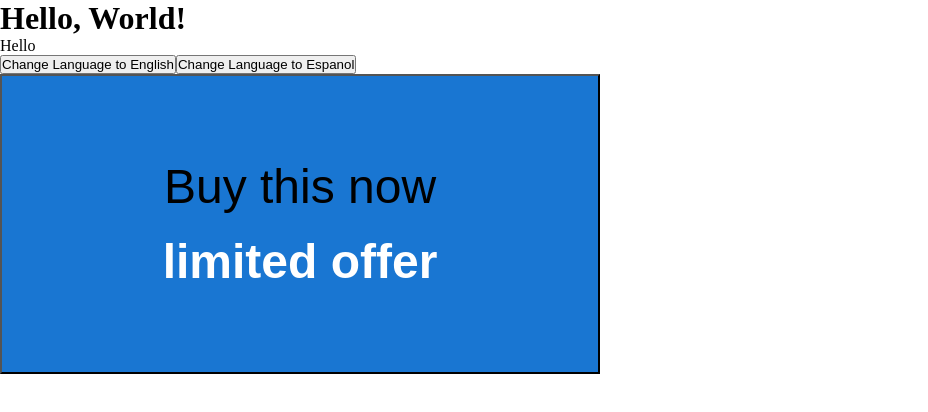
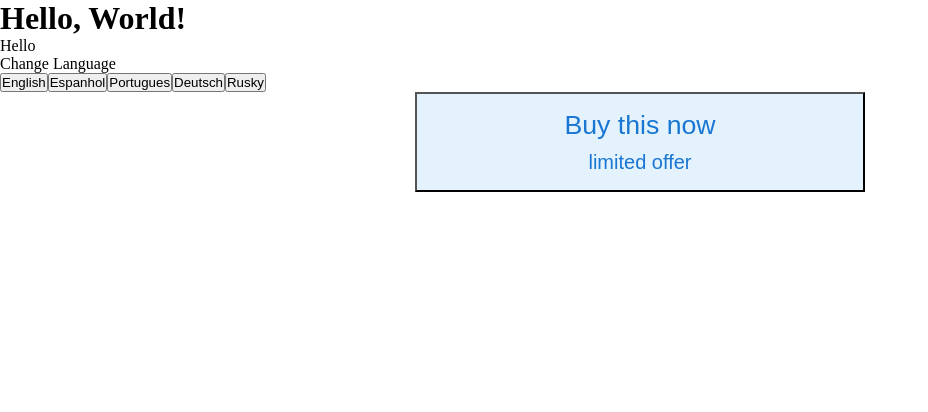
Before and after one commit to woragis/personal-page, a React (Vite) app: page / in a window 1280 px wide. Shown: the top 412 px of the page, without its empty margins (0-928 px from the left). Built offline with nearby package versions, Linux system fonts and the light colour scheme.

Commit message:
Update locales configuration and component

```diff
--- a/src/App.tsx
+++ b/src/App.tsx
@@ -13,6 +13,7 @@ function App() {
     title: "Buy this now",
     path: "/",
     color: themeState.theme.colors.primary.dark,
+    backgroundColor: themeState.theme.colors.primary.light,
     subtitle: "limited offer",
   };
 
--- a/src/components/CallToAction/index.tsx
+++ b/src/components/CallToAction/index.tsx
@@ -2,8 +2,20 @@ import { CallToActionProps } from "../../types/CallToAction.types";
 import { useCallToActionModel } from "./model";
 import { CallToActionView } from "./view";
 
-const CallToAction = ({ title, path, color, subtitle }: CallToActionProps) => {
-  const model = useCallToActionModel(title, path, color, subtitle);
+const CallToAction = ({
+  title,
+  path,
+  color,
+  backgroundColor,
+  subtitle,
+}: CallToActionProps) => {
+  const model = useCallToActionModel(
+    title,
+    path,
+    color,
+    backgroundColor,
+    subtitle
+  );
 
   return <CallToActionView {...model} />;
 };
--- a/src/components/CallToAction/model.tsx
+++ b/src/components/CallToAction/model.tsx
@@ -2,7 +2,8 @@ export const useCallToActionModel = (
   text: string,
   path: string,
   color: string,
+  backgroundColor: string,
   subtext?: string
 ) => {
-  return { text, path, subtext, color };
+  return { text, path, backgroundColor, color, subtext };
 };
--- a/src/components/CallToAction/styles.ts
+++ b/src/components/CallToAction/styles.ts
@@ -3,27 +3,32 @@ import { lighten } from "polished";
 import { CallToActionStylesProps } from "../../types/CallToAction.types";
 
 export const Button = styled.button<CallToActionStylesProps>`
-  height: 300px;
-  width: 600px;
-  background-color: ${(_) => _.color};
-  font-size: 3em;
-  transition: 120ms;
   display: flex;
   justify-content: center;
   align-items: center;
   flex-direction: column;
-  gap: 20px;
+  gap: 10px;
+  height: 100px;
+  width: 450px;
+  margin: 0 auto;
+  transition: 120ms;
+  color: ${(_) => _.color};
+  background-color: ${(_) => _.backgroundColor};
+  font-weight: 500;
 
   &:hover {
-    background-color: ${(_) => lighten(0.1, _.color)};
+    background-color: ${(_) => lighten(0.1, _.backgroundColor)};
   }
 
   &:active {
-    background-color: ${(_) => lighten(0.25, _.color)};
-  }
-
-  * {
-    color: white;
-    font-weight: 900;
+    background-color: ${(_) => lighten(0.25, _.backgroundColor)};
   }
 `;
+
+export const ButtonTitle = styled.p`
+  font-size: 2em;
+`;
+
+export const ButtonSubTitle = styled.p`
+  font-size: 1.5em;
+`;
--- a/src/components/CallToAction/view.tsx
+++ b/src/components/CallToAction/view.tsx
@@ -1,18 +1,19 @@
 import { useCallToActionModel } from "./model";
-import { Button } from "./styles";
+import { Button, ButtonSubTitle, ButtonTitle } from "./styles";
 import { Link } from "react-router-dom";
 
 export const CallToActionView = ({
   text,
   path,
   color,
+  backgroundColor,
   subtext,
 }: ReturnType<typeof useCallToActionModel>) => {
   return (
     <Link to={path}>
-      <Button color={color}>
-        {text}
-        {subtext && <span className="subtitle">{subtext}</span>}
+      <Button color={color} backgroundColor={backgroundColor}>
+        <ButtonTitle>{text}</ButtonTitle>
+        {subtext && <ButtonSubTitle>{subtext}</ButtonSubTitle>}
       </Button>
     </Link>
   );
--- a/src/components/LanguageSwitcher/model.tsx
+++ b/src/components/LanguageSwitcher/model.tsx
@@ -5,6 +5,13 @@ export const useLanguageSwitcherModel = () => {
   const changeLanguage = (lang: string) => {
     i18n.changeLanguage(lang);
   };
+  const languages = [
+    { code: "en", label: "English" },
+    { code: "es", label: "Espanhol" },
+    { code: "pt", label: "Portugues" },
+    { code: "de", label: "Deutsch" },
+    { code: "ru", label: "Rusky" },
+  ];
 
-  return { t, changeLanguage };
+  return { t, changeLanguage, languages };
 };
--- a/src/components/LanguageSwitcher/view.tsx
+++ b/src/components/LanguageSwitcher/view.tsx
@@ -3,16 +3,17 @@ import { useLanguageSwitcherModel } from "./model";
 export const LanguageSwitcherView = ({
   t,
   changeLanguage,
+  languages,
 }: ReturnType<typeof useLanguageSwitcherModel>) => {
+  const languagesComponent = languages.map(({ code, label }) => {
+    return <button onClick={() => changeLanguage(code)}>{label}</button>;
+  });
+
   return (
     <div>
       <p>{t("greeting")}</p>
-      <button onClick={() => changeLanguage("en")}>
-        {t("changeLanguage")} to English
-      </button>
-      <button onClick={() => changeLanguage("es")}>
-        {t("changeLanguage")} to Espanol
-      </button>
+      <p>{t("changeLanguage")}</p>
+      {languagesComponent}
     </div>
   );
 };
--- /dev/null
+++ b/src/locales/de.json
@@ -0,0 +1,4 @@
+{
+  "greeting": "Hallo",
+  "changeLanguage": "Idiomen Versprochen"
+}
--- a/src/locales/i18n.ts
+++ b/src/locales/i18n.ts
@@ -1,10 +1,11 @@
-// src/i18n.ts
 import i18n from "i18next";
 import { initReactI18next } from "react-i18next";
 import LanguageDetector from "i18next-browser-languagedetector";
 import en from "./en.json"; // English translations
 import es from "./es.json"; // Spanish translations
 import pt from "./pt.json"; // Portuguese translations
+import de from "./de.json"; // German translations
+import ru from "./ru.json"; // Russiantranslations
 
 i18n
   .use(LanguageDetector) // Automatically detects the user's language
@@ -14,6 +15,8 @@ i18n
       en: { translation: en },
       es: { translation: es },
       pt: { translation: pt },
+      de: { translation: de },
+      ru: { translation: ru },
     },
     fallbackLng: "en", // Fallback language if the detected language is not available
     interpolation: {
--- /dev/null
+++ b/src/locales/ru.json
@@ -0,0 +1,4 @@
+{
+  "greeting": "Priviet",
+  "changeLanguage": "Idiomen Versprochen"
+}
--- a/src/types/CallToAction.types.ts
+++ b/src/types/CallToAction.types.ts
@@ -1,10 +1,12 @@
 export interface CallToActionStylesProps {
   color: string;
+  backgroundColor: string;
 }
 
 export interface CallToActionProps {
   title: string;
   path: string;
   color: string;
+  backgroundColor: string;
   subtitle?: string;
 }
```
